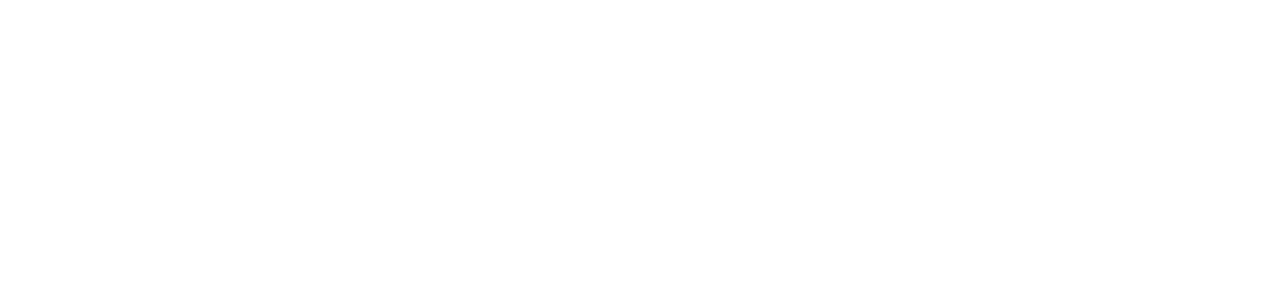
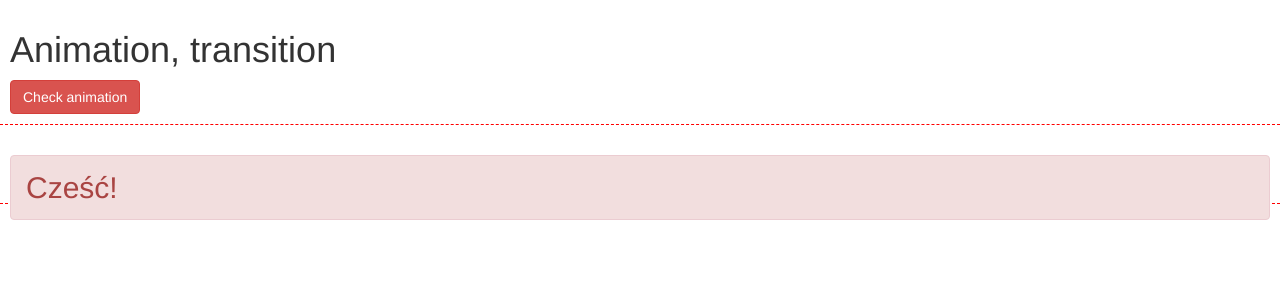
Before and after one commit to PiotrSierant/vue-studying, a Vue app: page / in a window 1280 px wide. Shown: the top 300 px of the page. Built offline with nearby package versions, Linux system fonts and the light colour scheme.

Commit message:
transition, animation in vue

```diff
--- a/src/App.vue
+++ b/src/App.vue
@@ -1,13 +1,24 @@
 <template>
   <div>
-
+    <header>
+      <h1>Animation, transition</h1>
+      <button @click="display = !display" class="btn" :class="[display ? 'btn-success':'btn-danger']">Check animation</button>
+    </header>
+    <section class="animatedSection" >
+      <transition name="fade" mode="out-in">
+        <h2 v-if="display" class="alert alert-info" key="1">Witaj!</h2>
+        <h2 v-else class="alert alert-danger" key="2">Cześć!</h2>
+      </transition>
+    </section>
   </div>
 </template>
 
 <script>
 export default {
     name: "App",
-
+    data: () => ({
+      display: false,
+    }),
 }
 </script>
 
@@ -16,4 +27,22 @@
   margin: 0;
   padding: 0;
 }
+header,section {
+  padding: 1rem;
+}
+.animatedSection {
+  width: 100%;
+  height: 10vh;
+  border-bottom: .1rem dashed red;
+  border-top: 1px dashed red;
+}
+.fade-enter-active {
+  transition: .5s;
+}
+.fade-leave-active {
+  transition: .3s;
+}
+.fade-enter, .fade-leave-to {
+  opacity: 0;
+}
 </style>
```
